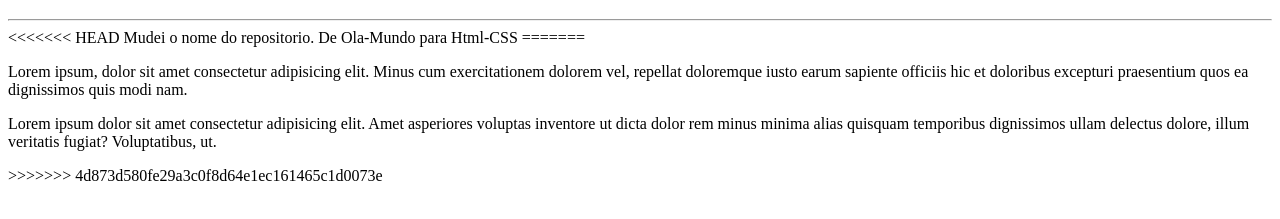
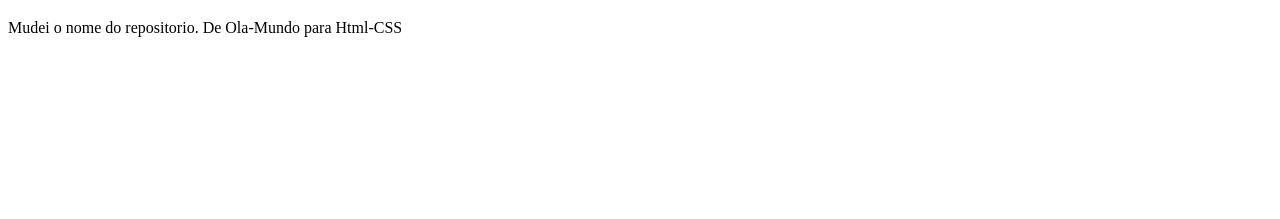
Before and after one commit to ghsumiyasu/Html-CSS, a plain HTML site: page site-exemplo/index.html in a window 1280 px wide. Shown: the part 61-280 px from the top of the page. Drawn offline with Linux system fonts and the light colour scheme.

```diff
--- a/site-exemplo/index.html
+++ b/site-exemplo/index.html
@@ -7,16 +7,6 @@
 </head>
 <body>
     <h1>Ola, mundo</h1>
-    <hr>
-<<<<<<< HEAD
 	Mudei o nome do repositorio. De Ola-Mundo para Html-CSS
-=======
-    <p>
-    Lorem ipsum, dolor sit amet consectetur adipisicing elit. Minus cum exercitationem dolorem vel, repellat doloremque iusto earum sapiente officiis hic et doloribus excepturi praesentium quos ea dignissimos quis modi nam.
-    </p>
-    <p>Lorem ipsum dolor sit amet consectetur adipisicing elit. Amet asperiores voluptas inventore ut dicta dolor rem minus minima alias quisquam temporibus dignissimos ullam delectus dolore, illum veritatis fugiat? Voluptatibus, ut.
-
-    </p>
->>>>>>> 4d873d580fe29a3c0f8d64e1ec161465c1d0073e
 </body>
 </html>
```
Also changed, not shown: 1 other file.
